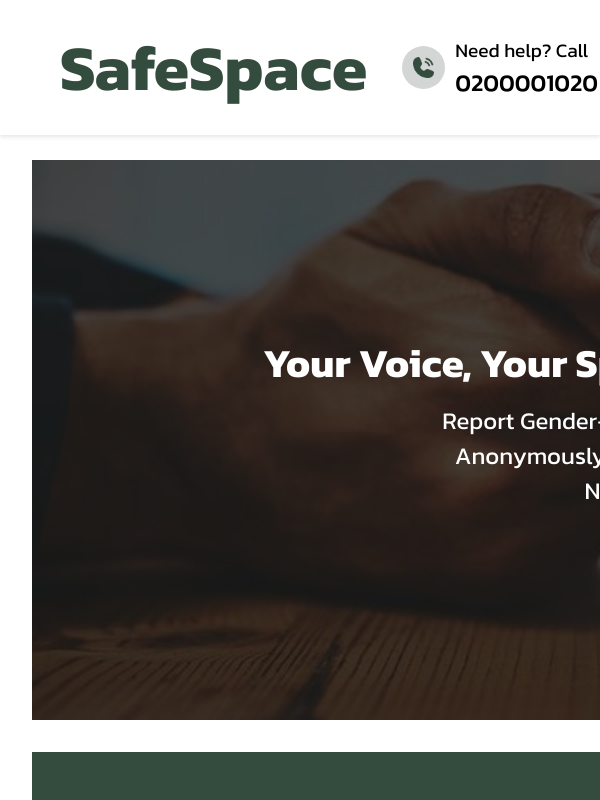
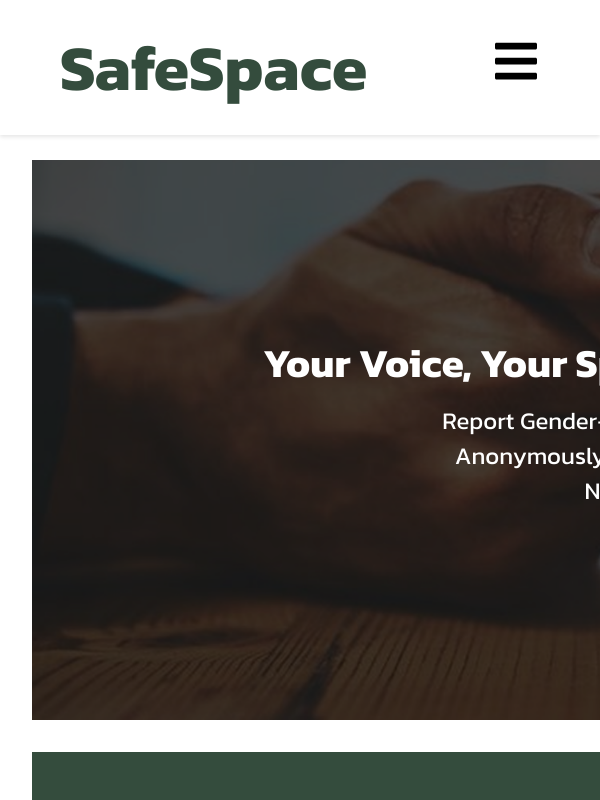
Before and after one commit to Skylark355/SafeSpace, a React (Vite) app: page / in a window 600 px wide. Shown: the top 800 px of the page. Built offline with nearby package versions, Linux system fonts and the light colour scheme.

Commit message:
Working on feedback-recommiting

```diff
--- a/src/Components/Navbar/Navbar.css
+++ b/src/Components/Navbar/Navbar.css
@@ -179,7 +179,7 @@
 
 @media (min-width: 481px) and (max-width: 767px) {
   .hamburger {
-    font-size: 2rem;
+    font-size: 3rem;
   }
 
   .navbar .logo {
@@ -189,17 +189,15 @@
   .navbar-menu {
     display: flex;
     flex-direction: column;
-    /* justify-content: space-between; */
+    justify-content: space-between;
     background-color: white;
     position: absolute;
-    width: 400px;
+    width: 320px;
     top: -900px;
     right: 0;
     z-index: 10;
     transition: all 0.7s ease-in;
     padding: 2rem 3rem;
-    height: 32rem;
-    gap: 5rem;
   }
 
   .navbar-menu.active {
@@ -212,16 +210,7 @@
   }
 
   .navbar-cta {
-    margin-left: 12rem;
-    font-size: 5rem;
-  }
-
-  .navbar-cta span{
-    font-size: 1.5rem;
-  }
-
-  .navbar-cta p{
-    font-size: 1.2rem;
+    display: none;
   }
 
   .navbar .active {
```
